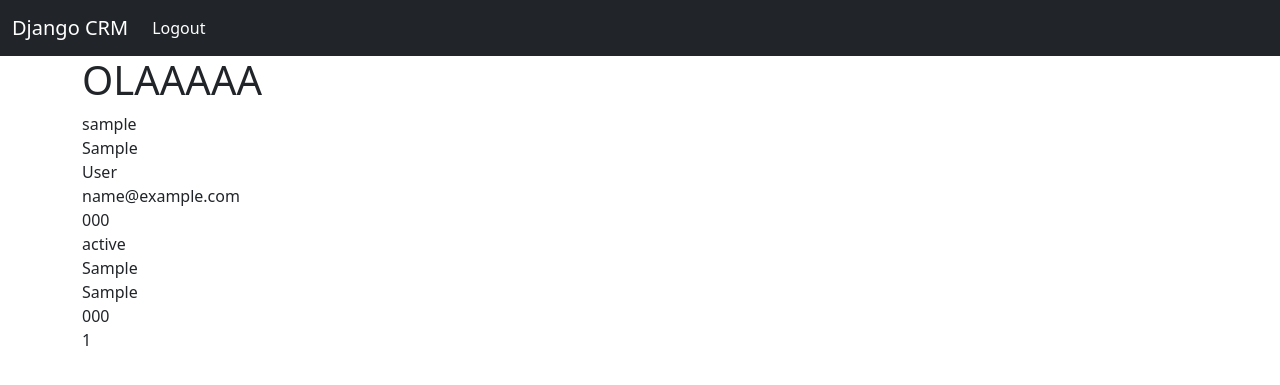
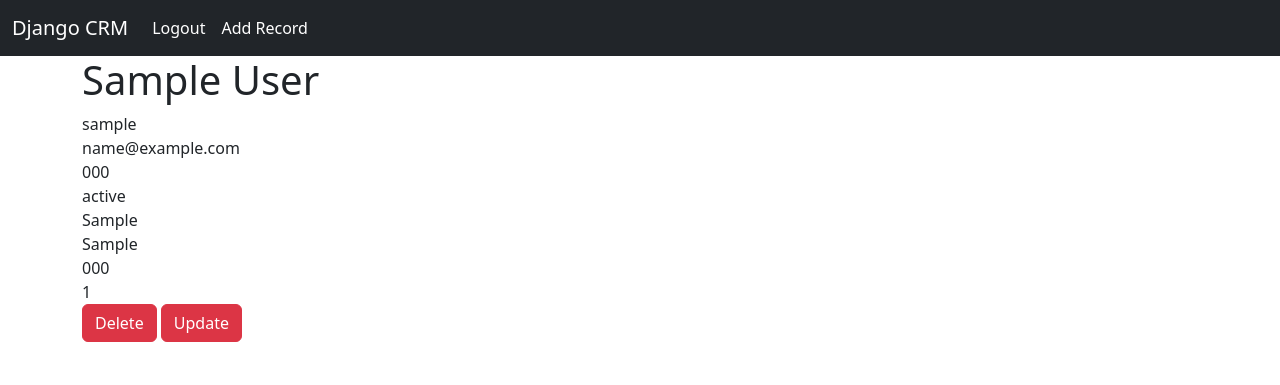
Before and after one commit to joaoespanha/django_crm, a Django app: page /record/1 in a window 1280 px wide. Shown: the top 385 px of the page. Run offline with Django 4.2, Linux system fonts and the light colour scheme; a user stored in the database is signed in; tables that the repository leaves empty hold one stand-in row (values such as "Sample post").

Commit message:
implementing add record feature

```diff
--- a/crm_app/website/templates/home.html
+++ b/crm_app/website/templates/home.html
@@ -29,8 +29,6 @@
 
         <tr>
 
-
-
             <td><a href="{% url 'record' record.id %}">{{record.username}}</a></td>
             <td>{{record.first_name}}</td>
             <td>{{record.last_name}}</td>
@@ -47,7 +45,7 @@
             {% endif %}
 
         </tr>
-        </a>
+
 </table>
 
 
--- a/crm_app/website/templates/navbar.html
+++ b/crm_app/website/templates/navbar.html
@@ -11,6 +11,11 @@
                 <li class="nav-item">
                     <a class="nav-link active" aria-current="page" href="{% url 'logout' %}">Logout</a>
                 </li>
+
+                <li class="nav-item">
+                    <a class="nav-link active" aria-current="page" href="{% url 'add_record' %}">Add Record</a>
+                </li>
+
                 {% else %}
                 <li class="nav-item">
                     <a class="nav-link active" aria-current="page" href="{% url 'home' %}">Login</a>
--- a/crm_app/website/templates/record.html
+++ b/crm_app/website/templates/record.html
@@ -2,16 +2,21 @@
 
 
 {% block content %}
-<h1>OLAAAAA</h1>
+<h1>{{customer_record.first_name}} {{customer_record.last_name}}</h1>
 
-{{custumer_record.username}}</br>
-{{custumer_record.first_name}}</br>
-{{custumer_record.last_name}}</br>
-{{custumer_record.email}}</br>
-{{custumer_record.phone}}</br>
-{{custumer_record.state}}</br>
-{{custumer_record.city}}</br>
-{{custumer_record.adress}}</br>
-{{custumer_record.zipcode}}</br>
-{{custumer_record.id}}</br>
+{{customer_record.username}}</br>
+{{customer_record.email}}</br>
+{{customer_record.phone}}</br>
+{{customer_record.state}}</br>
+{{customer_record.city}}</br>
+{{customer_record.adress}}</br>
+{{customer_record.zipcode}}</br>
+{{customer_record.id}}</br>
+
+
+
+<a type="button" class="btn btn-danger" href="{% url 'delete_record' customer_record.id %}">Delete</a>
+<a type="button" class="btn btn-danger" href="{% url 'update_record' customer_record.id %}">Update</a>
+
+
 {% endblock %}
--- a/crm_app/website/urls.py
+++ b/crm_app/website/urls.py
@@ -7,4 +7,7 @@ urlpatterns = [
     path("register/", views.register_user, name="register"),
     path("logout/", views.logout_user, name="logout"),
     path("record/<int:pk>", views.record, name="record"),
+    path("delete_record/<int:pk>", views.delete_record, name="delete_record"),
+    path("add_record/", views.add_record, name="add_record"),
+    path("update_record/<int:pk>", views.update_record, name="update_record"),
 ]
--- a/crm_app/website/views.py
+++ b/crm_app/website/views.py
@@ -1,7 +1,7 @@
 from django.shortcuts import render, redirect
 from django.contrib.auth import authenticate, login, logout
 from django.contrib import messages
-from .forms import SingUpForm
+from .forms import SingUpForm, AddRecordForm
 from .models import Record
 
 
@@ -59,4 +59,33 @@ def register_user(request):
 def record(request, pk):
     if request.user.is_authenticated:
         record = Record.objects.get(id=pk)
-    return render(request, "record.html", {"custumer_record": record})
+    return render(request, "record.html", {"customer_record": record})
+
+
+def delete_record(request, pk):
+    if request.user.is_authenticated:
+        record_to_delete = Record.objects.get(id=pk)
+        record_to_delete.delete()
+        messages.success(request, "You have successfully deleted a record")
+        return redirect("home")
+    else:
+        messages.success(request, "You must be logged in to delete a record")
+        return redirect("home")
+
+
+def add_record(request):
+    form = AddRecordForm(request.POST or None)
+    if request.user.is_authenticated:
+        if request.method == "POST":
+            if form.is_valid():
+                form.save()
+                messages.success(request, "You have successfully added a record")
+                return redirect("home")
+        return render(request, "add_record.html", {"form": form})
+    else:
+        messages.success(request, "You must be logged in to add a record")
+        return redirect("home")
+
+
+def update_record(request, pk):
+    ...
```
Also changed, not shown: crm_app/website/forms.py (+80 -0 lines), crm_app/website/templates/add_record.html (added, +12 -0 lines).
